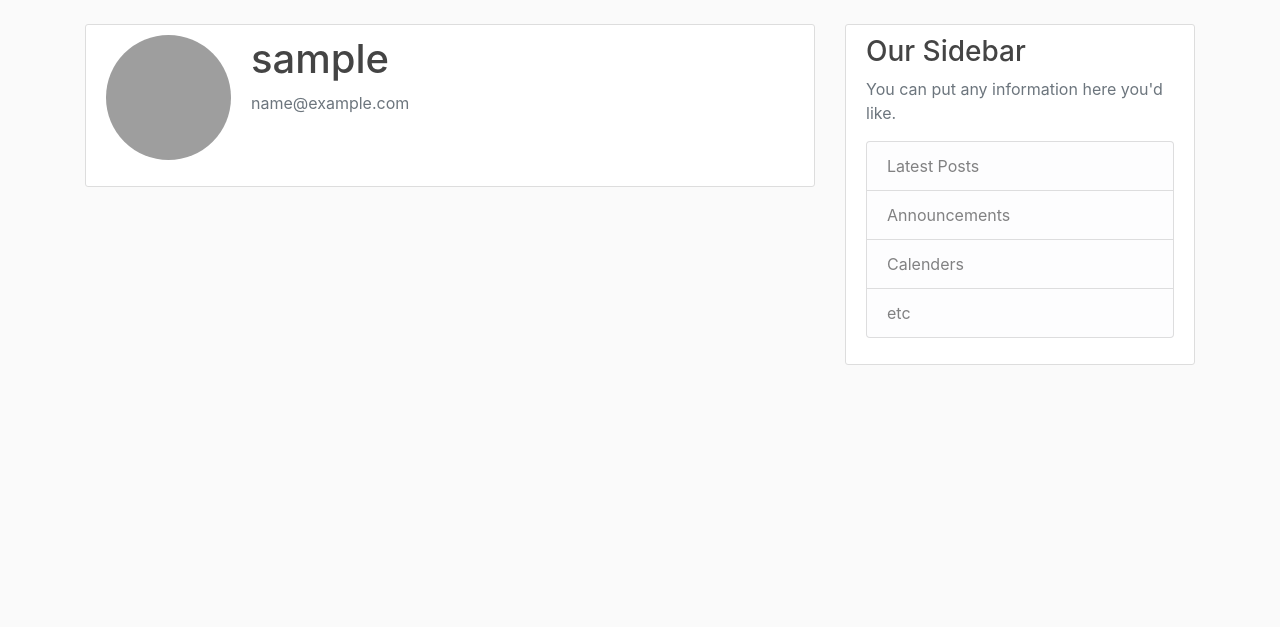
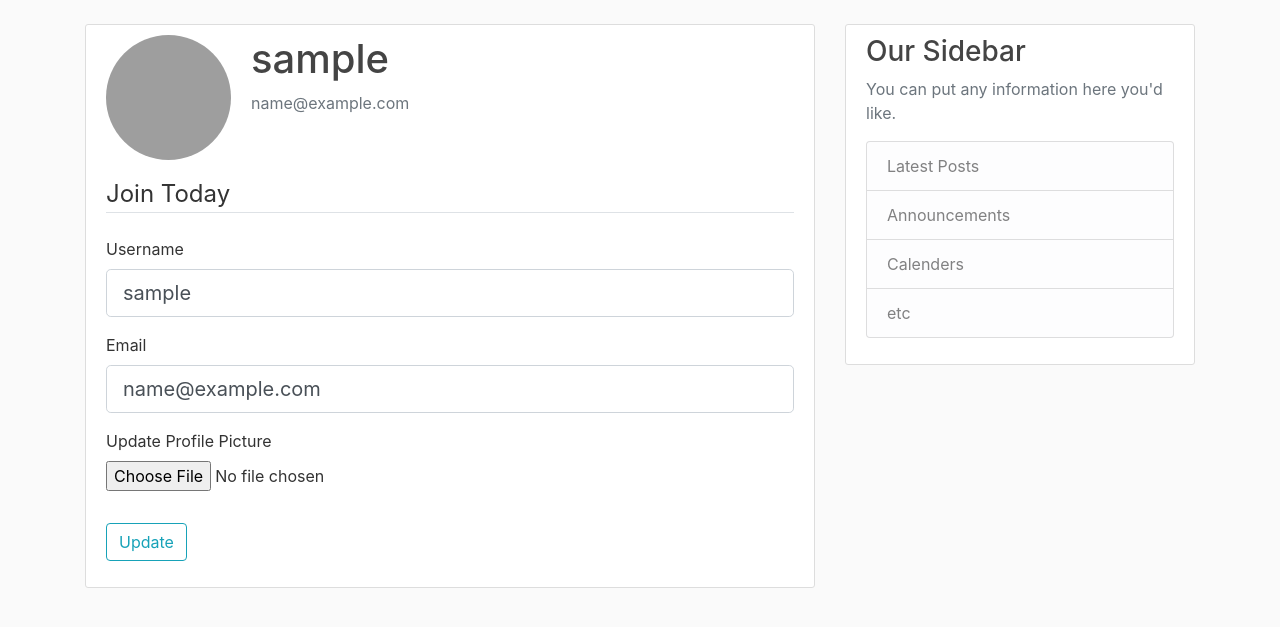
Before and after one commit to Aminul-Momin/flask-app, a Flask app: page /account in a window 1280 px wide. Shown: the part 56-683 px from the top of the page. Run offline with Flask 2, Linux system fonts and the light colour scheme; the visitor is signed in with stand-in values (Sample User, id 1); data comes from the database, SQL or seed files in the repository; both versions use the stored data as it was after the commit; some libraries are stand-ins or nearby versions; grey boxes are pictures that could not be loaded.

Commit message:
Adds account page

```diff
--- a/app/__init__.py
+++ b/app/__init__.py
@@ -24,5 +24,4 @@ login_manager = LoginManager(app)
 login_manager.login_view = 'login'
 login_manager.login_message_category = 'info'
 
-# NOTES: Make sure `routes` are imported after `app` is created
 from app import routes
--- a/app/forms.py
+++ b/app/forms.py
@@ -1,5 +1,7 @@
+from flask_login import current_user
 from flask_wtf import FlaskForm
-from wtforms import StringField, PasswordField, EmailField, SubmitField, BooleanField
+from flask_wtf.file import FileField, FileAllowed
+from wtforms import StringField, TextAreaField,PasswordField, EmailField, SubmitField, BooleanField
 from wtforms.validators import DataRequired, Length, Email, EqualTo, ValidationError
 #==============================================================================
 from app.models import User, Post
@@ -22,6 +24,26 @@ class RegisterForm(FlaskForm):
         if user:
             raise ValidationError('That email is taken, please choose different email !')
 
+
+class UpdateAccountForm(FlaskForm):
+    username = StringField('Username', validators=[DataRequired(), Length(min=2, max=20)])
+    email = StringField('Email', validators=[DataRequired(), Email()])
+    picture = FileField('Update Profile Picture', validators=[FileAllowed(['jpg', 'png', 'jpeg'])])
+    submit = SubmitField('Update')
+
+    def validate_username(self, username):
+        if username.data != current_user.username:
+            user = User.query.filter_by(username=username.data).first()
+            if user:
+                raise ValidationError('That username is taken. Please choose a different one.')
+
+    def validate_email(self, email):
+        if email.data != current_user.email:
+            user = User.query.filter_by(email=email.data).first()
+            if user:
+                raise ValidationError('That email is taken. Please choose a different one.')
+
+
 class LoginForm(FlaskForm):
     email = EmailField('Email', validators=[DataRequired(), Email()])
     password = PasswordField('Password', validators=[DataRequired()])
@@ -31,5 +53,5 @@ class LoginForm(FlaskForm):
 
 class PostForm(FlaskForm):
     title = StringField('Title', validators=[DataRequired()])
-    content = StringField('Content', validators=[DataRequired()])
+    content = TextAreaField('Content', validators=[DataRequired()])
     submit = SubmitField('Post')
--- a/app/models.py
+++ b/app/models.py
@@ -14,8 +14,8 @@ class User(db.Model, UserMixin):
     username = db.Column(db.String(20), unique=True, nullable=False)
     email = db.Column(db.String(60), unique=True, nullable=False)
     password = db.Column(db.Integer, nullable=False)
-    # posts = db.relationship('Post', backref='author', lazy=True)
-    # image_file = db.Column(db.String(60), nullable=False, default='default.jpg')
+    posts = db.relationship('Post', backref='author', lazy=True)
+    image_file = db.Column(db.String(60), nullable=False, default='default.jpg')
 
     def __repr__(self):
         return f"{self.username}, {self.email}"
@@ -26,7 +26,7 @@ class Post(db.Model):
     title=db.Column(db.String(100), nullable=False)
     date_posted = db.Column(db.DateTime, nullable=False, default=datetime.utcnow)
     content = db.Column(db.Text, nullable=False)
-    # user_id = db.Column(db.Integer, db.ForeignKey('user.id'), nullable=False)
+    user_id = db.Column(db.Integer, db.ForeignKey('user.id'), nullable=False)
 
     def __repr__(self):
         return f"{self.title}, {self.date_posted}"
--- a/app/routes.py
+++ b/app/routes.py
@@ -1,8 +1,10 @@
+import secrets, os
 from app import app, db, bcrypt
 from flask import redirect, render_template, request, url_for, flash
 from flask_login import login_user, logout_user, current_user, login_required
+from PIL import Image
 #==============================================================================
-from app.forms import RegisterForm, LoginForm, PostForm
+from app.forms import RegisterForm, UpdateAccountForm, LoginForm, PostForm
 from app.models import User, Post
 #==============================================================================
 
@@ -59,18 +61,48 @@ def logout():
     logout_user()
     return redirect(url_for('home'))
 
-@app.route('/account')
+def _save_piture(form_pic):
+    random_hex = secrets.token_hex(8)
+    _, extention = os.path.splitext(form_pic.filename)
+    pic_file_name = random_hex+extention
+    path = os.path.join(app.root_path, 'static/profile_pics', pic_file_name)
+
+    resize_to = (125,125)
+    with Image.open(form_pic) as img:
+        img.thumbnail(resize_to)
+        img.save(path)
+
+    return pic_file_name
+
+@app.route('/account', methods=['GET','POST'])
 @login_required
 def account():
-    return render_template('account.html', image_file='static/profile_pics/default.jpg')
+    form = UpdateAccountForm()
+    if form.validate_on_submit():
+        if form.picture.data:
+            pic_file = _save_piture(form.picture.data)
+            current_user.image_file = pic_file
+        current_user.username = form.username.data
+        current_user.email = form.email.data
+        db.session.commit()
+        flash('Your account has been updated', 'success')
+        return redirect(url_for('account'))
+    elif request.method == 'GET':
+        form.username.data = current_user.username
+        form.email.data = current_user.email
 
-@app.route('/post/new', methods=['GET','POST'])
+    image_file = url_for('static', filename='profile_pics/' + current_user.image_file)
+    return render_template('account.html', form=form, image_file=image_file)
+
+
+@app.route("/post/new", methods=['GET','POST'])
 def new_post():
     form = PostForm()
     if form.validate_on_submit():
-        post = Post(title=form.title.data, content=form.content.data)
+        post = Post(title=form.title.data, content=form.content.data, author=current_user)
         db.session.add(post)
         db.session.commit()
+        flash('Your post has been created!', 'success')
         return redirect(url_for('home'))
 
     return render_template('create_post.html', form=form, Title='New Post', legend='New Post')
--- a/app/templates/account.html
+++ b/app/templates/account.html
@@ -8,5 +8,31 @@
           <p class="text-secondary">{{ current_user.email }}</p>
         </div>
       </div>
+      {% import 'macros/macros.html' as mac %}
+      <form method="POST" action="" enctype="multipart/form-data">
+            {{ form.hidden_tag() }}
+            <fieldset class="form-group">
+                <legend class="border-bottom mb-4">Join Today</legend>
+
+                {{ mac.form_fild(form.username) }}
+                {{ mac.form_fild(form.email) }}
+
+                <div class="form-group">
+                    {{ form.picture.label() }}
+                    {{ form.picture(class='form-control-file') }}
+
+                    {% if form.picture.errors %}
+                        {% for error in form.picture.errors %}
+                            <span class='text-danger'>{{ error }}</span>
+                        {% endfor %}
+                    {% endif %}
+                </div>
+
+            </fieldset>
+
+            <div class="form-group">
+                {{ form.submit(class="btn btn-outline-info") }}
+            </div>
+        </form>
     </div>
 {% endblock content %}
--- a/app/templates/home.html
+++ b/app/templates/home.html
@@ -3,6 +3,6 @@
 {% extends "layout.html" %}
 {% block content %}
     {% for post in posts %}
-        {{ mac.post_card(post.author, post.date_posted, post.title, post.content) }}
+        {{ mac.post_card(post.author.username, post.date_posted, post.title, post.content) }}
     {% endfor %}
 {% endblock content %}
--- a/app/templates/macros/macros.html
+++ b/app/templates/macros/macros.html
@@ -1,7 +1,7 @@
 
 
 {# Post Card #}
-{% macro post_card(author, data, title, content) -%}
+{% macro post_card(author, date, title, content) -%}
     <article class="media content-section">
         <div class="media-body">
             <div class="article-metadata">
```
Also changed, not shown: app/site.db, app/templates/post.html (added).
